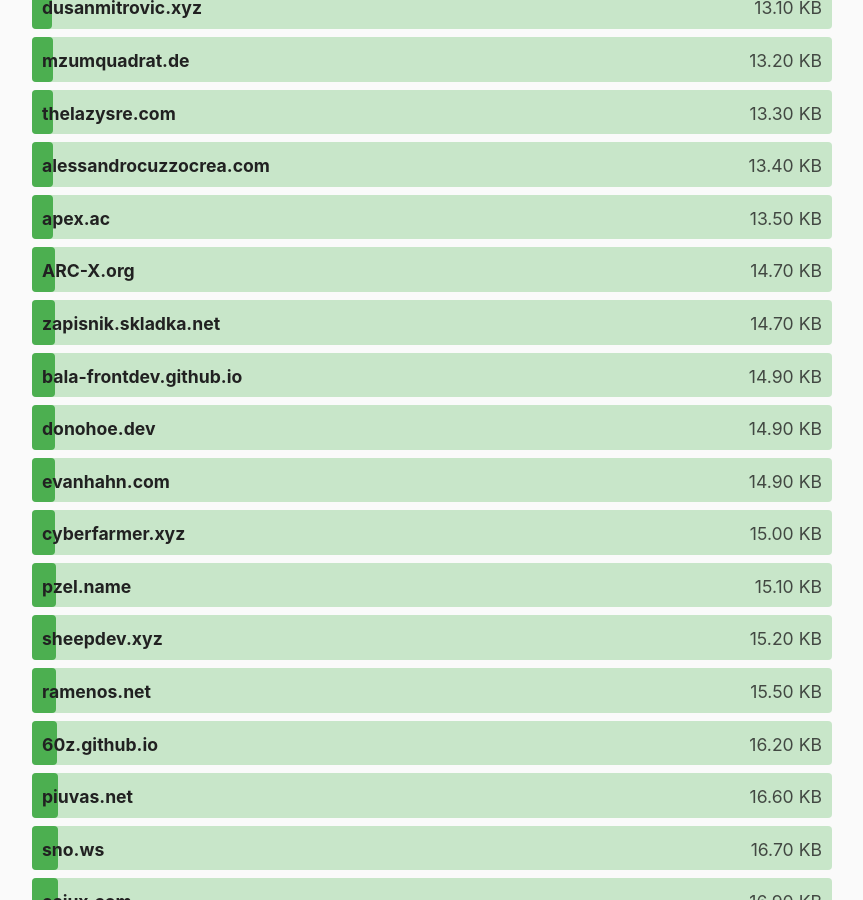
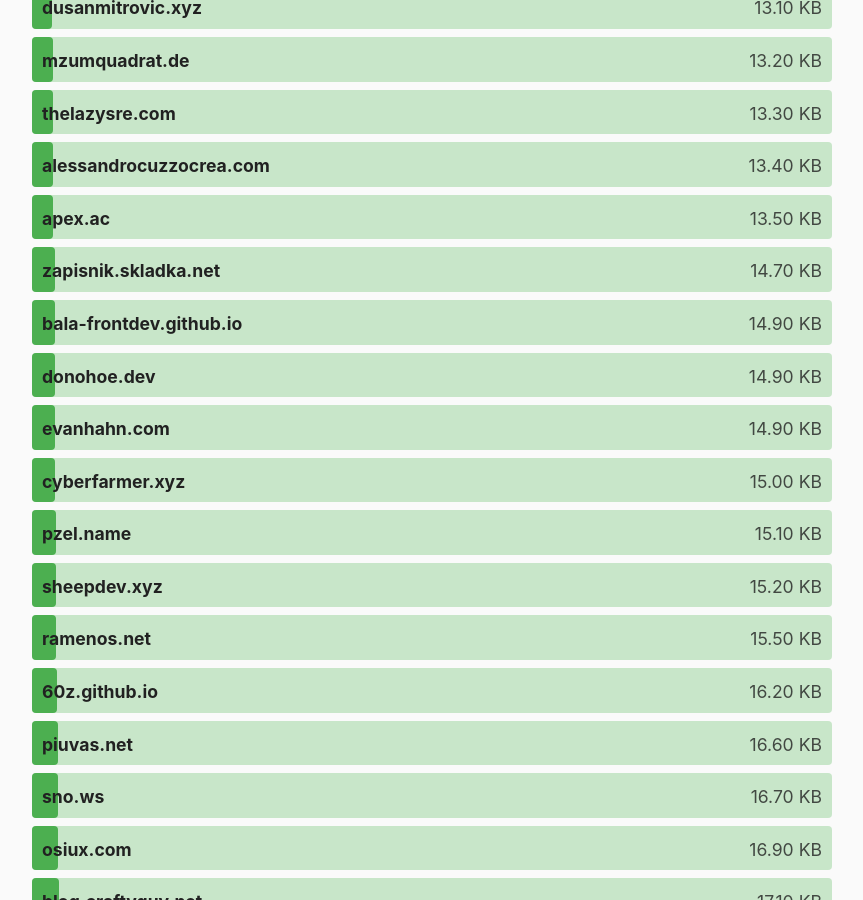
Before and after one commit to kevquirk/512kb.club, a Jekyll site: the page built from index.md, in a window 1280 px wide and 900 px high, scrolled down 7003 px. Shown: the whole window, without its empty margins (208-1071 px from the left). Built offline with Jekyll 4.4.1, drawn with Linux system fonts in a browser that asks for light colours.

Commit message:
remove: arc-x.org

```diff
--- a/_data/sites.yml
+++ b/_data/sites.yml
@@ -63,11 +63,6 @@
   size: 204
   last_checked: 2022-03-22
 
-- domain: ARC-X.org
-  url: https://ARC-X.org/
-  size: 14.7
-  last_checked: 2023-11-15
-
 - domain: aaron.place
   url: https://aaron.place/
   size: 21.9
```
